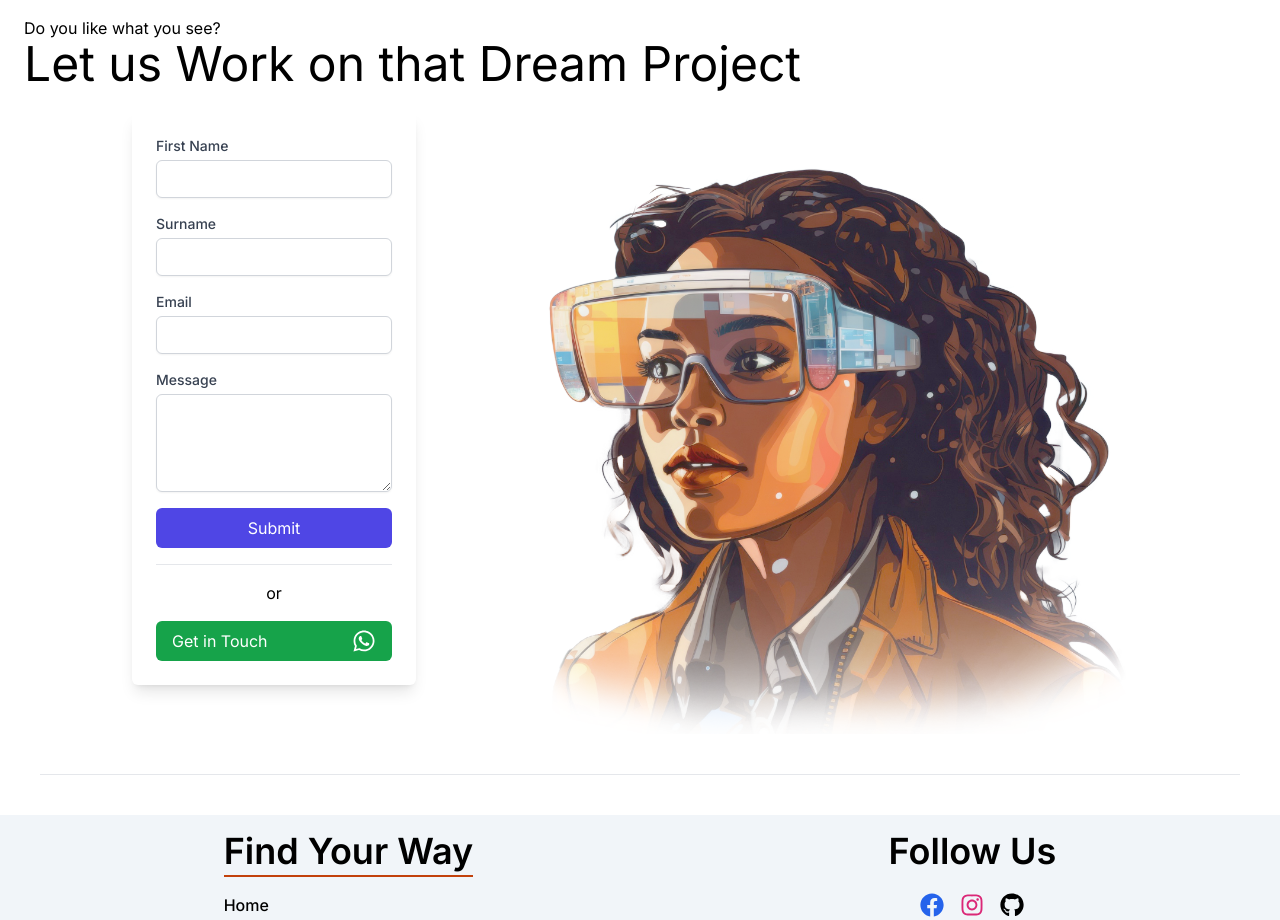
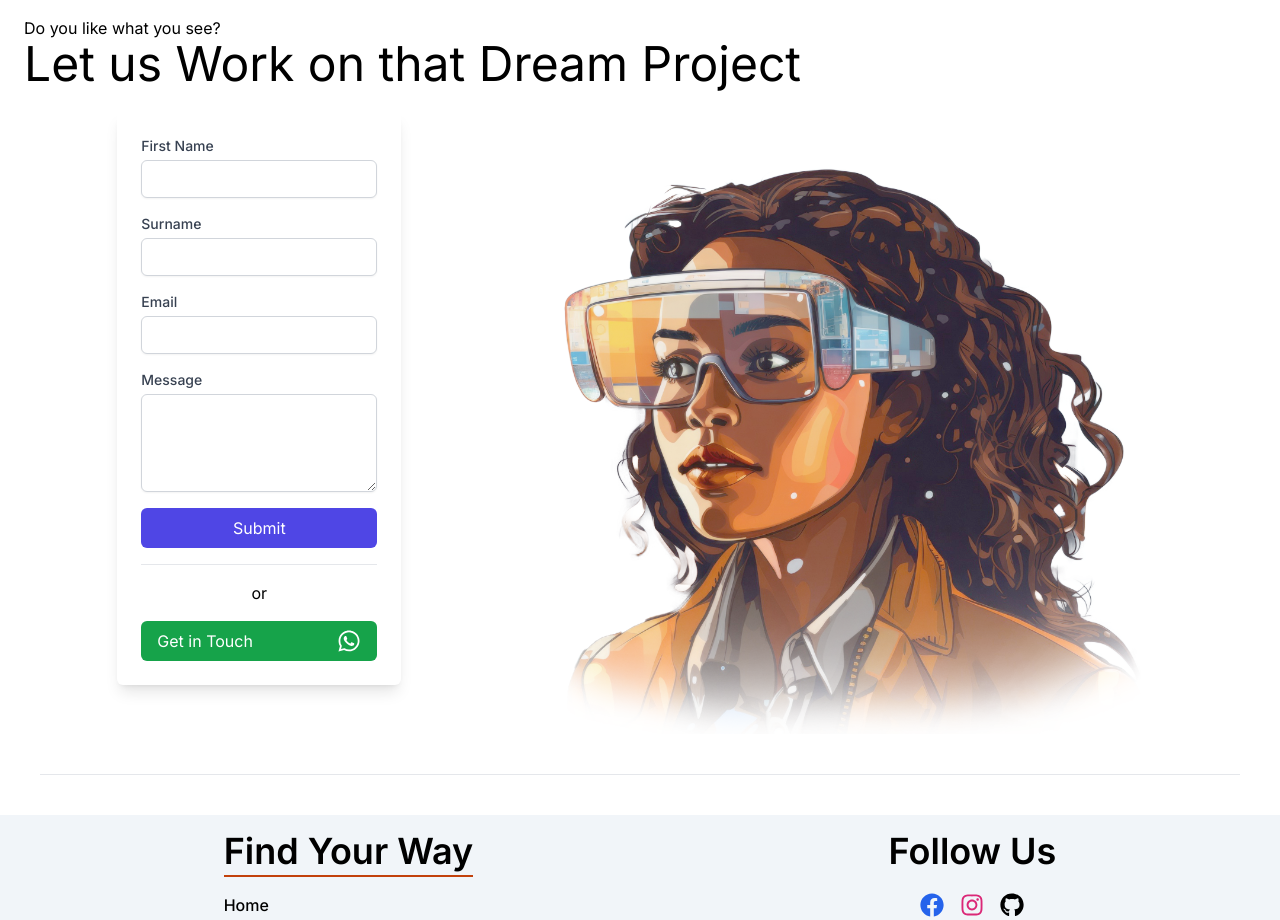
Before and after one commit to Nyirongo2000/portfolio, a Next.js app: page / in a window 1280 px wide. Shown: the part 3180-4100 px from the top of the page. Built offline with nearby package versions, Linux system fonts and the light colour scheme.

Commit message:
review images

```diff
--- a/src/app/components/ui/websections/contactus.tsx
+++ b/src/app/components/ui/websections/contactus.tsx
@@ -200,7 +200,7 @@ export default function Contactus() {
             alt="Description of image"
             width={600}
             height={400}
-            className="object-cover hidden md:block mt-4"
+            className="object-cover hidden md:block mt-4 ml-11"
           />
         </div>
       </div>
```
